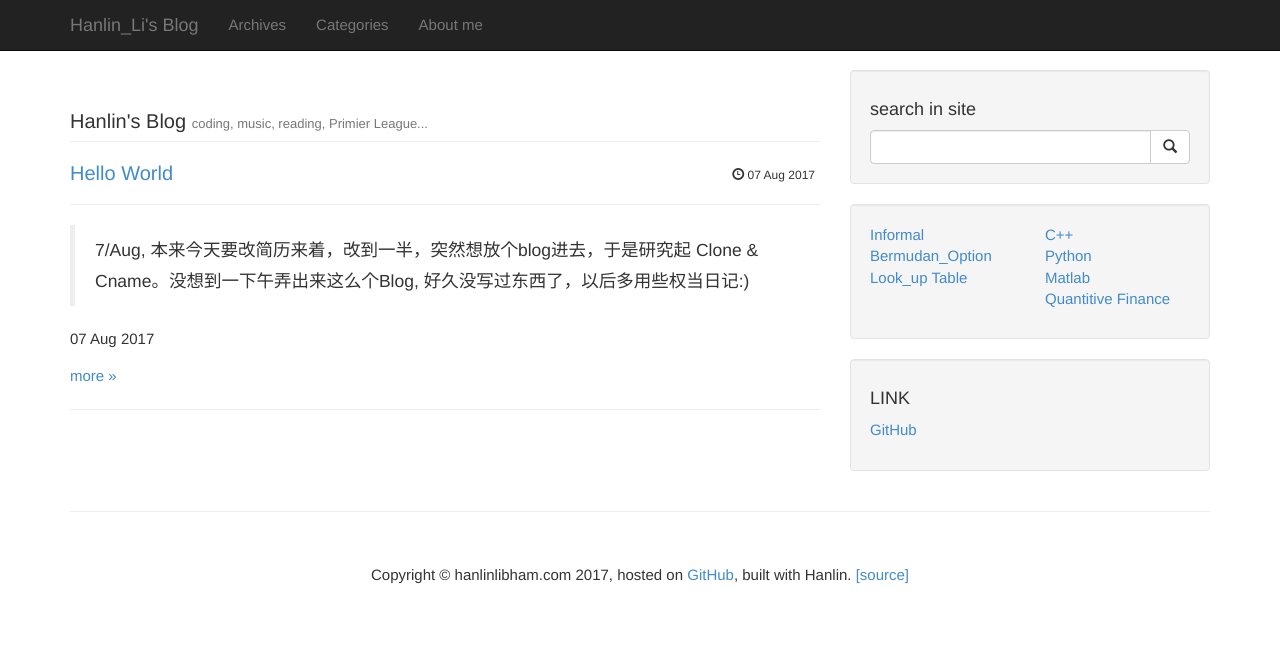
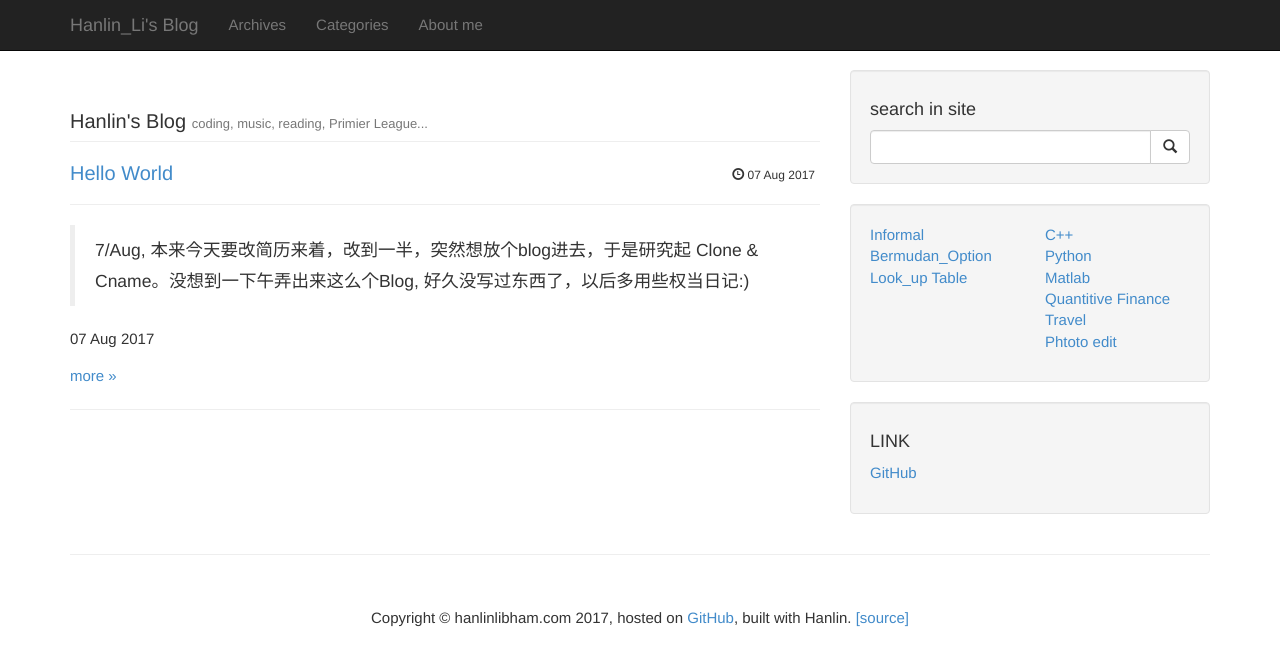
Before and after one commit to hanlinlibham/hanlinlibham.github.io, a Jekyll site: the page built from index.html, in a window 1280 px wide. Shown: the top 666 px of the page. Built offline with Jekyll 4.4.1, drawn with Linux system fonts in a browser that asks for light colours; Markdown is read by kramdown in place of the engine named in the settings; the list of posts is cut into pages by our own code.

Commit message:
Update default.html

```diff
--- a/_layouts/default.html
+++ b/_layouts/default.html
@@ -145,6 +145,16 @@
                       Quantitive Finance
                    </a>
                   </li>
+		  <li>
+                    <a href="/categories.html#Travel">
+                      Travel
+                   </a>
+                  </li>
+		  <li>
+                    <a href="/categories.html#PS">
+                      Phtoto edit
+                   </a>
+                  </li>
                 </ul>
               </div>
               <!-- /.col-lg-6 -->
```
